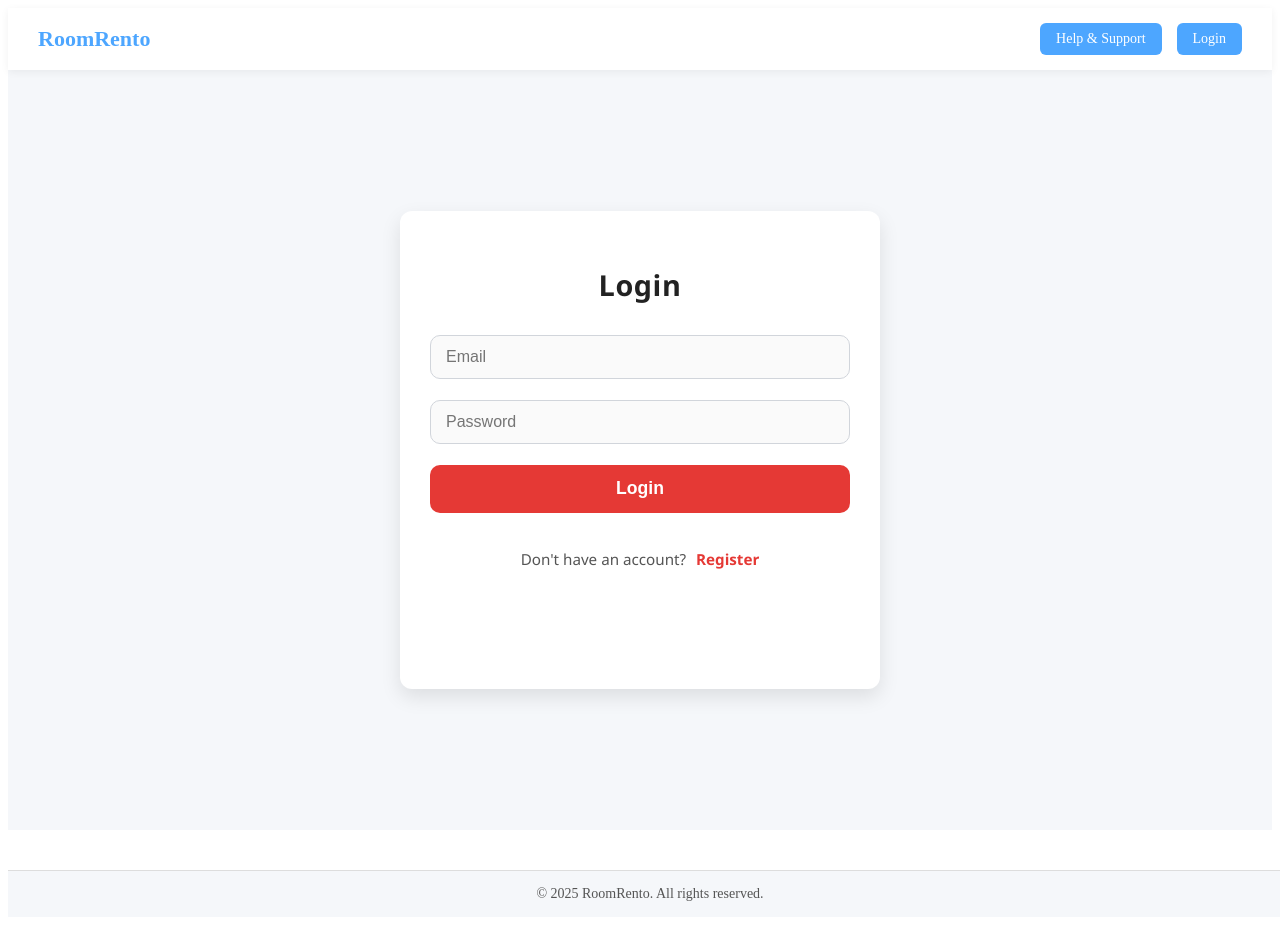
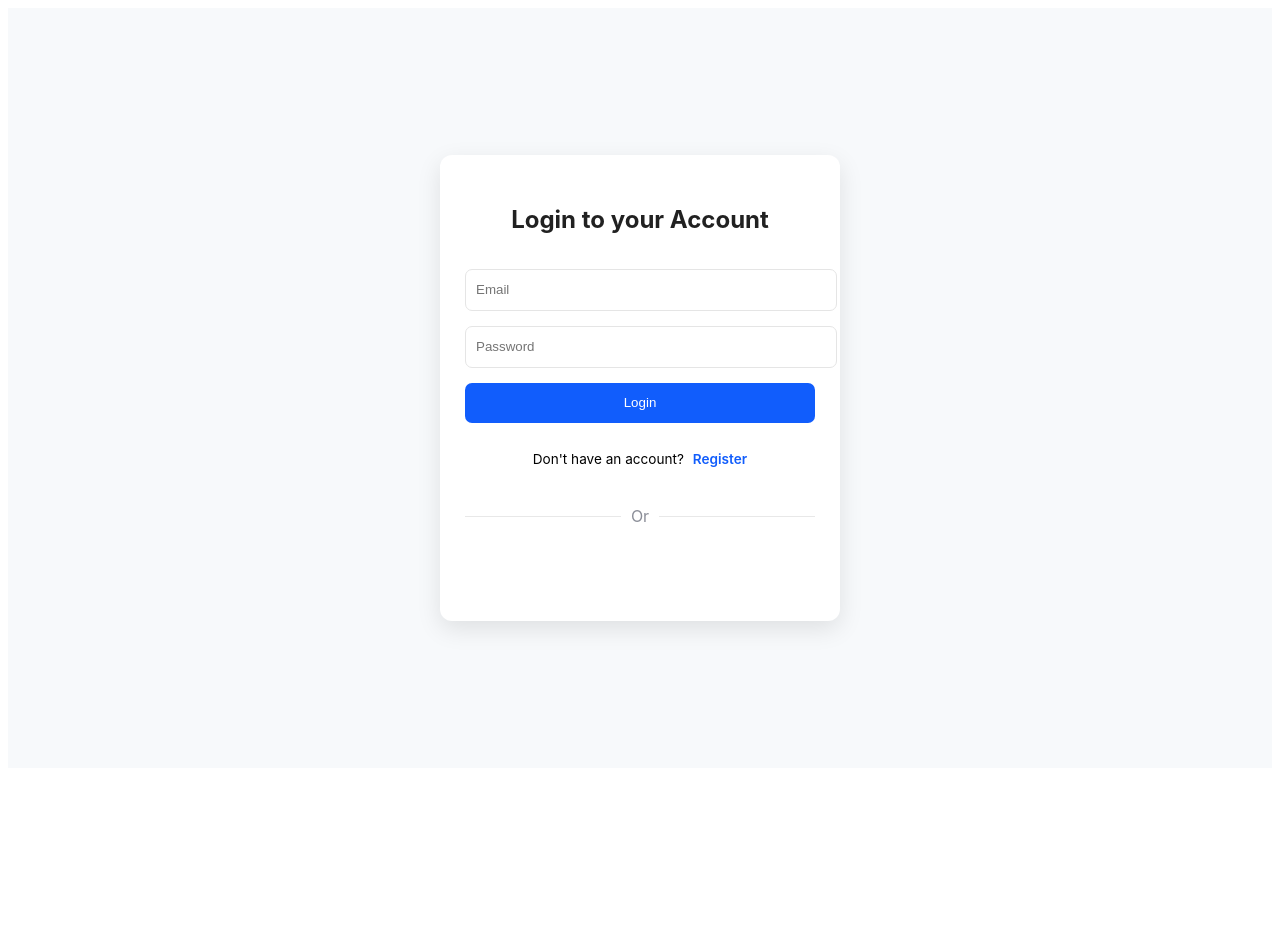
Before and after one commit to Anshmalik94/RoomRento, a React (Create React App) app in the folder client/: page /login in a window 1280 px wide. After the commit the page ends 800 px from the top, so only its background shows below. Built offline with nearby package versions, Linux system fonts and the light colour scheme.

Commit message:
login form design

```diff
--- a/client/src/App.js
+++ b/client/src/App.js
@@ -22,11 +22,14 @@ function App() {
     return token ? children : <Navigate to="/login" />;
   };
 
+  const showLayout = token;  // Check if Navbar and Footer should show
+
   return (
     <Router>
-      <Navbar token={token} setToken={setToken} />
+      {showLayout && <Navbar token={token} setToken={setToken} />}
+
       <Routes>
-        {/* If logged in, redirect away from login page */}
+        {/* Login Route */}
         <Route
           path="/login"
           element={
@@ -68,7 +71,8 @@ function App() {
           }
         />
       </Routes>
-      <Footer />
+
+      {showLayout && <Footer />}
     </Router>
   );
 }
--- a/client/src/components/AuthForm.css
+++ b/client/src/components/AuthForm.css
@@ -1,146 +1,114 @@
-/* Container Styling */
 .auth-container {
   display: flex;
   justify-content: center;
   align-items: center;
   min-height: 90vh;
-  background: #f5f7fa;
+  background: #f7f9fb;
   padding: 20px;
-  font-family: 'Segoe UI', Tahoma, Geneva, Verdana, sans-serif;
 }
 
-/* Form Styling */
 .auth-form {
-  background: #fff;
-  padding: 30px;
-  border-radius: 12px;
-  box-shadow: 0 8px 20px rgba(0, 0, 0, 0.1);
-  width: 100%;
-  max-width: 420px;
   display: flex;
   flex-direction: column;
-  gap: 1.3rem;
-  transition: transform 0.3s ease;
+  gap: 15px;
+  background: #fff;
+  padding: 30px 25px;
+  border-radius: 12px;
+  box-shadow: 0 8px 24px rgba(0, 0, 0, 0.1);
+  font-family: "Inter", sans-serif;
+  max-width: 350px;
+  width: 100%;
 }
 
-.auth-form:hover {
-  transform: translateY(-3px);
+.auth-form h2 {
+  text-align: center;
+  font-size: 1.5rem;
+  font-weight: 700;
+  color: #212121;
 }
 
-/* Heading */
-.auth-form h2 {
-  text-align: center;
-  margin-bottom: 10px;
-  color: #222;
-  font-size: 1.8rem;
-  font-weight: 700;
-  letter-spacing: 0.02em;
+.flex {
+  display: flex;
+  gap: 10px;
 }
 
-/* Input & Select Styling */
 .auth-form input,
 .auth-form select {
-  padding: 12px 15px;
-  border: 1.5px solid #d1d5db;
-  border-radius: 10px;
-  font-size: 1rem;
+  width: 100%;
+  height: 40px;
+  padding: 0 10px;
+  border-radius: 7px;
   outline: none;
-  background: #fafafa;
-  transition: border-color 0.3s ease, box-shadow 0.3s ease;
-  font-weight: 500;
-  color: #333;
-  width: 100%;
-  box-sizing: border-box;
+  border: 1px solid #e5e5e5;
+  transition: 0.3s ease;
 }
 
 .auth-form input:focus,
 .auth-form select:focus {
-  border-color: #e53935;
-  box-shadow: 0 0 8px rgba(229, 57, 53, 0.3);
-  background: #fff;
+  border: 1px solid #115dfc;
+  box-shadow: 0 0 0 2px rgba(17, 93, 252, 0.3);
 }
 
-/* Button Styling */
 .auth-form button {
-  padding: 12px;
-  background-color: #e53935;
-  color: white;
-  font-size: 1.1rem;
+  width: 100%;
+  height: 40px;
+  background: #115dfc;
+  color: #fff;
   border: none;
-  border-radius: 10px;
+  border-radius: 7px;
+  cursor: pointer;
+  transition: background 0.3s ease;
+}
+
+.auth-form button:hover {
+  background: #0d4bd1;
+}
+
+.toggle-text {
+  text-align: center;
+  font-size: 0.85rem;
+}
+
+.toggle-text span {
+  color: #115dfc;
   cursor: pointer;
   font-weight: 600;
+  margin-left: 5px;
+}
+
+.separator {
+  display: flex;
+  align-items: center;
+  justify-content: center;
+  gap: 10px;
+  color: #8b8e98;
+  margin-top: 10px;
+}
+
+.line {
+  height: 1px;
+  background: #e8e8e8;
+  flex: 1;
+  border: none;
+}
+
+.google-btn {
   display: flex;
   justify-content: center;
-  align-items: center;
-  height: 48px;
-  width: 100%;
-  box-sizing: border-box;
-  transition: background-color 0.3s ease, transform 0.15s ease;
+  margin-top: 10px;
 }
 
-.auth-form button:hover:not(:disabled) {
-  background-color: #b71c1c;
-  transform: translateY(-2px);
-}
-
-.auth-form button:disabled {
-  opacity: 0.6;
-  cursor: not-allowed;
-}
-
-/* Loader inside button */
 .loader {
   border: 3px solid #f3f3f3;
-  border-top: 3px solid #e53935;
+  border-top: 3px solid #115dfc;
   border-radius: 50%;
-  width: 20px;
-  height: 20px;
+  width: 18px;
+  height: 18px;
   animation: spin 1s linear infinite;
-  display: inline-block;
+  margin: auto;
 }
 
 @keyframes spin {
-  to {
-    transform: rotate(360deg);
-  }
+  0% { transform: rotate(0deg); }
+  100% { transform: rotate(360deg); }
 }
-
-/* Toggle Text Styling */
-.toggle-text {
-  text-align: center;
-  font-size: 0.95rem;
-  color: #555;
-  user-select: none;
-}
-
-.toggle-text span {
-  color: #e53935;
-  cursor: pointer;
-  font-weight: 600;
-  margin-left: 6px;
-  transition: color 0.3s ease;
-}
-
-.toggle-text span:hover {
-  text-decoration: underline;
-  color: #b71c1c;
-}
-
-/* Google Button Container */
-.google-btn {
-  display: flex;
-  justify-content: center;
-  margin-top: 14px;
-}
-
-/* Responsive */
-@media (max-width: 600px) {
-  .auth-form {
-    padding: 20px;
-  }
-
-  .auth-form h2 {
-    font-size: 1.5rem;
-  }
-}
--- a/client/src/components/AuthForm.js
+++ b/client/src/components/AuthForm.js
@@ -8,7 +8,14 @@ import { jwtDecode } from "jwt-decode";
 
 function AuthForm({ setToken }) {
   const [isLogin, setIsLogin] = useState(true);
-  const [formData, setFormData] = useState({ email: "", password: "", role: "renter" });
+  const [formData, setFormData] = useState({
+    firstname: "",
+    lastname: "",
+    email: "",
+    password: "",
+    confirmPassword: "",
+    role: "renter",
+  });
   const [loading, setLoading] = useState(false);
   const navigate = useNavigate();
 
@@ -17,11 +24,21 @@ function AuthForm({ setToken }) {
 
   const handleSubmit = async (e) => {
     e.preventDefault();
+
+    if (!isLogin && formData.password !== formData.confirmPassword) {
+      alert("Passwords do not match!");
+      return;
+    }
+
     const endpoint = isLogin ? "/auth/login" : "/auth/register";
     setLoading(true);
 
     try {
-      const res = await axios.post(`${BASE_URL}${endpoint}`, formData);
+      const payload = isLogin
+        ? { email: formData.email, password: formData.password }
+        : formData;
+
+      const res = await axios.post(`${BASE_URL}${endpoint}`, payload);
       setToken(res.data.token);
       localStorage.setItem("token", res.data.token);
       localStorage.setItem("role", res.data.role);
@@ -29,11 +46,7 @@ function AuthForm({ setToken }) {
       navigate("/");
     } catch (err) {
       console.log(err);
-      if (err.response && err.response.data && err.response.data.msg) {
-        alert(err.response.data.msg);
-      } else {
-        alert("Failed, please try again.");
-      }
+      alert(err.response?.data?.msg || "Failed, please try again.");
     } finally {
       setLoading(false);
     }
@@ -63,9 +76,27 @@ function AuthForm({ setToken }) {
   return (
     <div className="auth-container">
       <form className="auth-form" onSubmit={handleSubmit}>
-        <h2>{isLogin ? "Login" : "Register"}</h2>
-
+        <h2>{isLogin ? "Login to your Account" : "Register"}</h2>
         {!isLogin && (
+          <>
+            <div className="flex">
+              <input
+                type="text"
+                name="firstname"
+                placeholder="Firstname"
+                value={formData.firstname}
+                onChange={handleChange}
+                required
+              />
+              <input
+                type="text"
+                name="lastname"
+                placeholder="Lastname"
+                value={formData.lastname}
+                onChange={handleChange}
+                required
+              />
+            </div>
             <select
               name="role"
               value={formData.role}
@@ -75,12 +106,14 @@ function AuthForm({ setToken }) {
               <option value="renter">Renter</option>
               <option value="owner">Owner</option>
             </select>
+          </>
         )}
 
         <input
           type="email"
           name="email"
           placeholder="Email"
+          value={formData.email}
           onChange={handleChange}
           required
         />
@@ -89,9 +122,21 @@ function AuthForm({ setToken }) {
           type="password"
           name="password"
           placeholder="Password"
+          value={formData.password}
           onChange={handleChange}
           required
         />
+
+        {!isLogin && (
+          <input
+            type="password"
+            name="confirmPassword"
+            placeholder="Confirm Password"
+            value={formData.confirmPassword}
+            onChange={handleChange}
+            required
+          />
+        )}
 
         <button type="submit" disabled={loading}>
           {loading ? <div className="loader"></div> : isLogin ? "Login" : "Register"}
@@ -104,12 +149,21 @@ function AuthForm({ setToken }) {
           </span>
         </p>
 
+        {isLogin && (
+          <>
+            <div className="separator">
+              <hr className="line" />
+              <span>Or</span>
+              <hr className="line" />
+            </div>
             <div className="google-btn">
               <GoogleLogin
                 onSuccess={handleGoogleSuccess}
                 onError={() => alert("Google Login Failed")}
               />
             </div>
+          </>
+        )}
       </form>
     </div>
   );
```
Also changed, not shown: 1 other file (tests, documents, lock files or other folders). Lines whose indentation alone changed are shown as unchanged.
